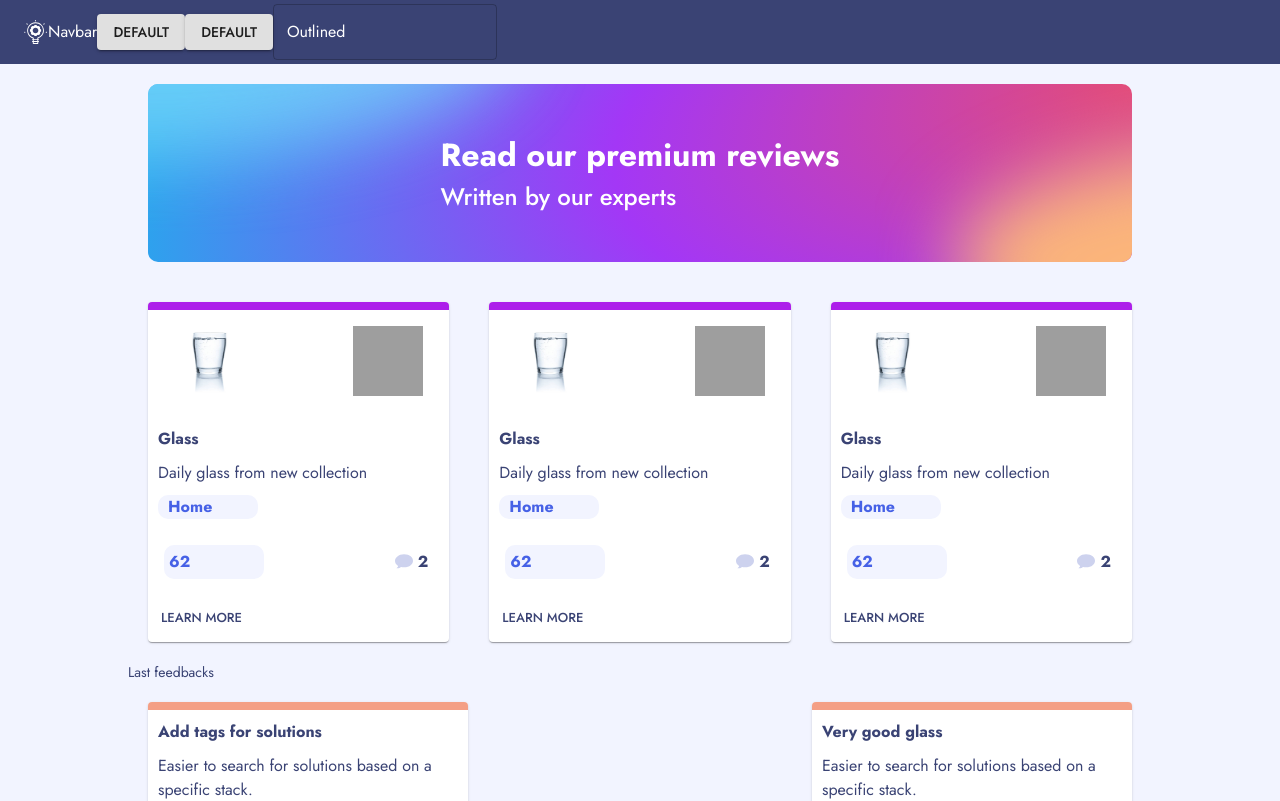
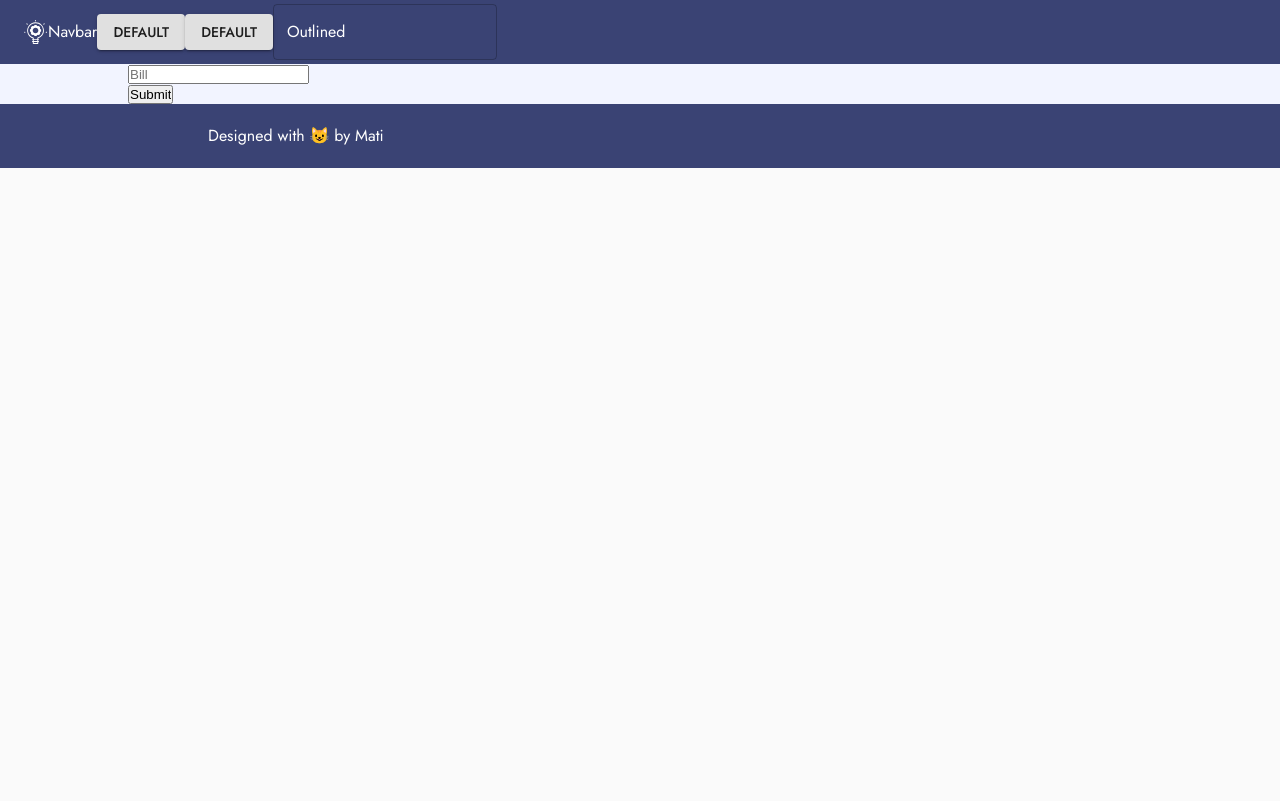
Before and after one commit to Maczi01/feedback-app, a React (Create React App) app: page /add in a window 1280 px wide. Shown: the top 801 px of the page. Built offline with nearby package versions, Linux system fonts and the light colour scheme; grey boxes are pictures that could not be loaded.

Commit message:
Added router

```diff
--- a/package.json
+++ b/package.json
@@ -18,11 +18,14 @@
     "@types/node": "^16.9.1",
     "@types/react": "^17.0.20",
     "@types/react-dom": "^17.0.9",
+    "@types/react-router": "^5.1.17",
     "gh-pages": "^3.2.3",
     "react": "^17.0.2",
     "react-dom": "^17.0.2",
+    "react-hook-form": "^7.17.4",
     "react-redux": "^7.2.5",
-    "react-router-dom": "^5.1.2",
+    "react-router": "^5.2.1",
+    "react-router-dom": "^5.3.0",
     "react-scripts": "4.0.3",
     "redux": "^4.1.1",
     "typesafe-actions": "^5.1.0",
--- a/src/App.tsx
+++ b/src/App.tsx
@@ -2,6 +2,8 @@ import React from 'react';
 import { makeStyles, ThemeProvider } from '@material-ui/core/styles';
 import { CssBaseline } from '@material-ui/core';
 import { Provider } from 'react-redux';
+import { BrowserRouter, Switch } from 'react-router-dom';
+import { Route } from 'react-router';
 import theme from './theme/theme';
 import ProductCard from './components/ProductCard';
 import MainTemplate from './templates/MainTemplate';
@@ -10,6 +12,7 @@ import UserCard from './components/UserCard';
 import store from './store/store';
 import FeedbackList from './components/FeedbackList';
 import MainPage from './pages/MainPage';
+import AddFeedbackPage from './pages/AddFeedbackPage';
 
 const useStyles = makeStyles(() => ({
   root: {
@@ -26,7 +29,12 @@ const App: React.FC = () => {
     <Provider store={store}>
       <ThemeProvider theme={theme}>
         <CssBaseline />
-        <MainPage />
+        <BrowserRouter>
+          <Switch>
+            <Route exact path="/" component={MainPage} />
+            <Route path="/add" component={AddFeedbackPage} />
+          </Switch>
+        </BrowserRouter>
       </ThemeProvider>
     </Provider>
   );
--- /dev/null
+++ b/src/pages/AddFeedbackPage.tsx
@@ -0,0 +1,25 @@
+import React, { useState } from 'react';
+import { useForm } from 'react-hook-form';
+import MainTemplate from '../templates/MainTemplate';
+
+const AddFeedbackPage: React.FC = () => {
+  const { register, handleSubmit } = useForm();
+
+  const [result, setResult] = useState('');
+
+  const onSubmit = handleSubmit((data) => console.log(data));
+
+  return (
+    <MainTemplate>
+      <form onSubmit={onSubmit}>
+        {/* eslint-disable-next-line react/jsx-props-no-spreading */}
+        <input {...register('firstName')} placeholder="Bill" />
+
+        <p>{result}</p>
+        <input type="submit" />
+      </form>
+    </MainTemplate>
+  );
+};
+
+export default AddFeedbackPage;
--- a/tsconfig.json
+++ b/tsconfig.json
@@ -10,6 +10,7 @@
     "skipLibCheck": true,
     "esModuleInterop": true,
     "allowSyntheticDefaultImports": true,
+    "noImplicitAny": false,
     "strict": true,
     "forceConsistentCasingInFileNames": true,
     "module": "esnext",
```
Also changed, not shown: 1 other file (tests, documents, lock files or other folders).
